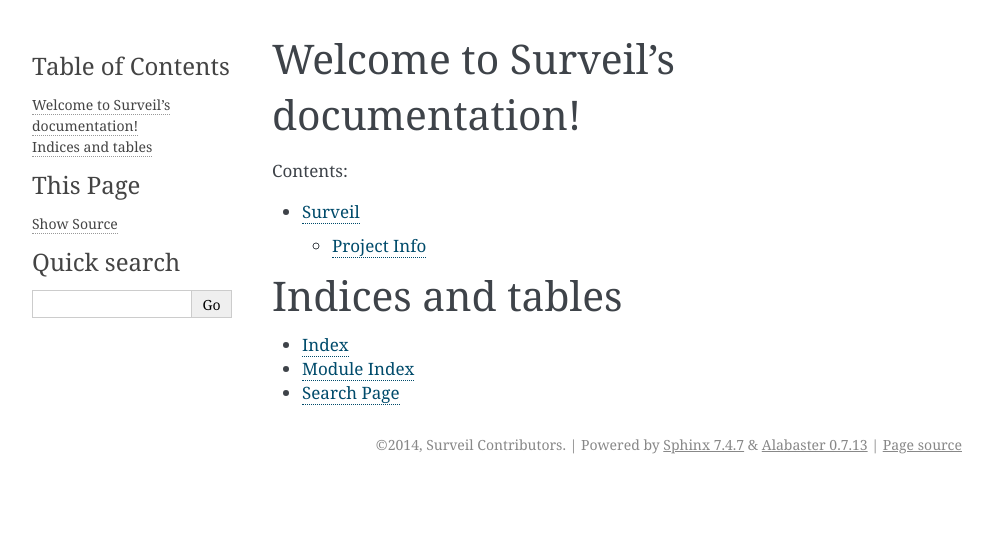
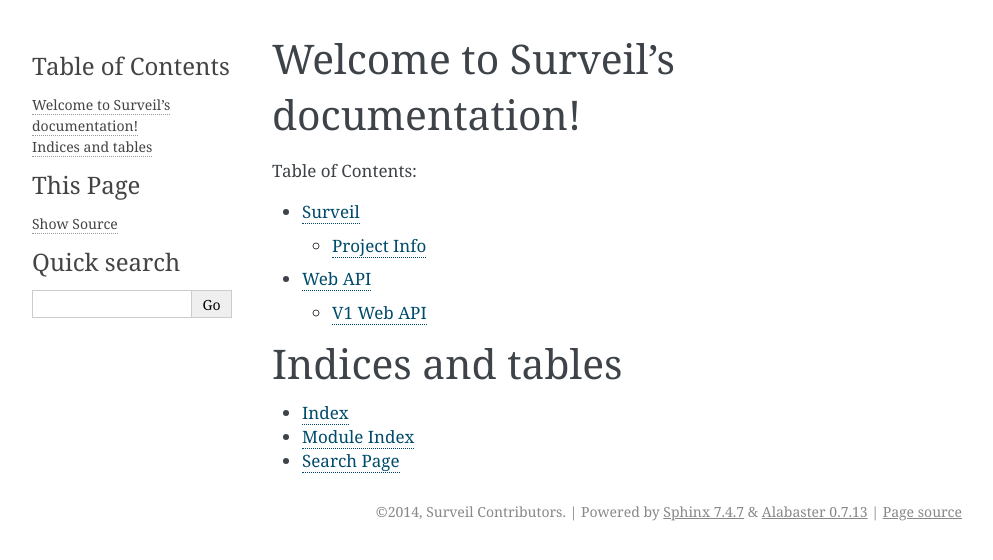
Before and after one commit to openstack-archive/surveil, a Sphinx documentation site: the page built from doc/source/index.rst, in a window 1280 px wide. Shown: the top 560 px of the page, without its empty margins (148-1141 px from the left). Built offline with Sphinx 7.4.7, drawn with Linux system fonts in a browser that asks for light colours.

```diff
--- a/doc/source/index.rst
+++ b/doc/source/index.rst
@@ -2,12 +2,13 @@
 Welcome to Surveil's documentation!
 ===================================
 
-Contents:
+Table of Contents:
 
 .. toctree::
    :maxdepth: 2
 
    readme
+   webapi/index
 
 Indices and tables
 ==================
--- /dev/null
+++ b/doc/source/webapi/index.rst
@@ -0,0 +1,8 @@
+=========
+ Web API
+=========
+
+.. toctree::
+   :maxdepth: 2
+
+   v1
--- /dev/null
+++ b/doc/source/webapi/v1.rst
@@ -0,0 +1,11 @@
+.. docbookrestapi
+
+============
+ V1 Web API
+============
+
+Hello
+=====
+
+.. rest-controller:: surveil.api.controllers.v1.hello:HelloController
+   :webprefix: /v1/hello
```
Also changed, not shown: 1 other file.
